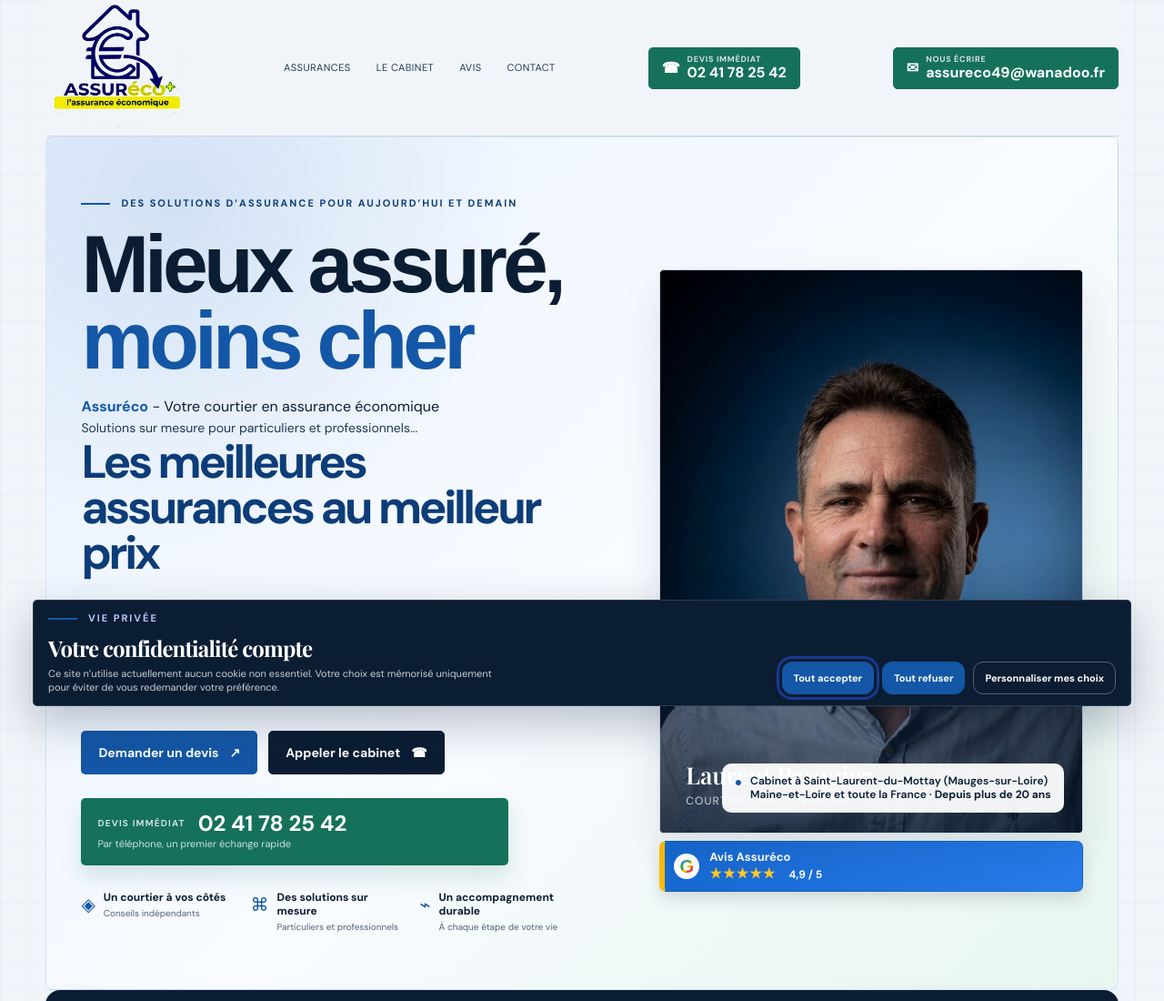
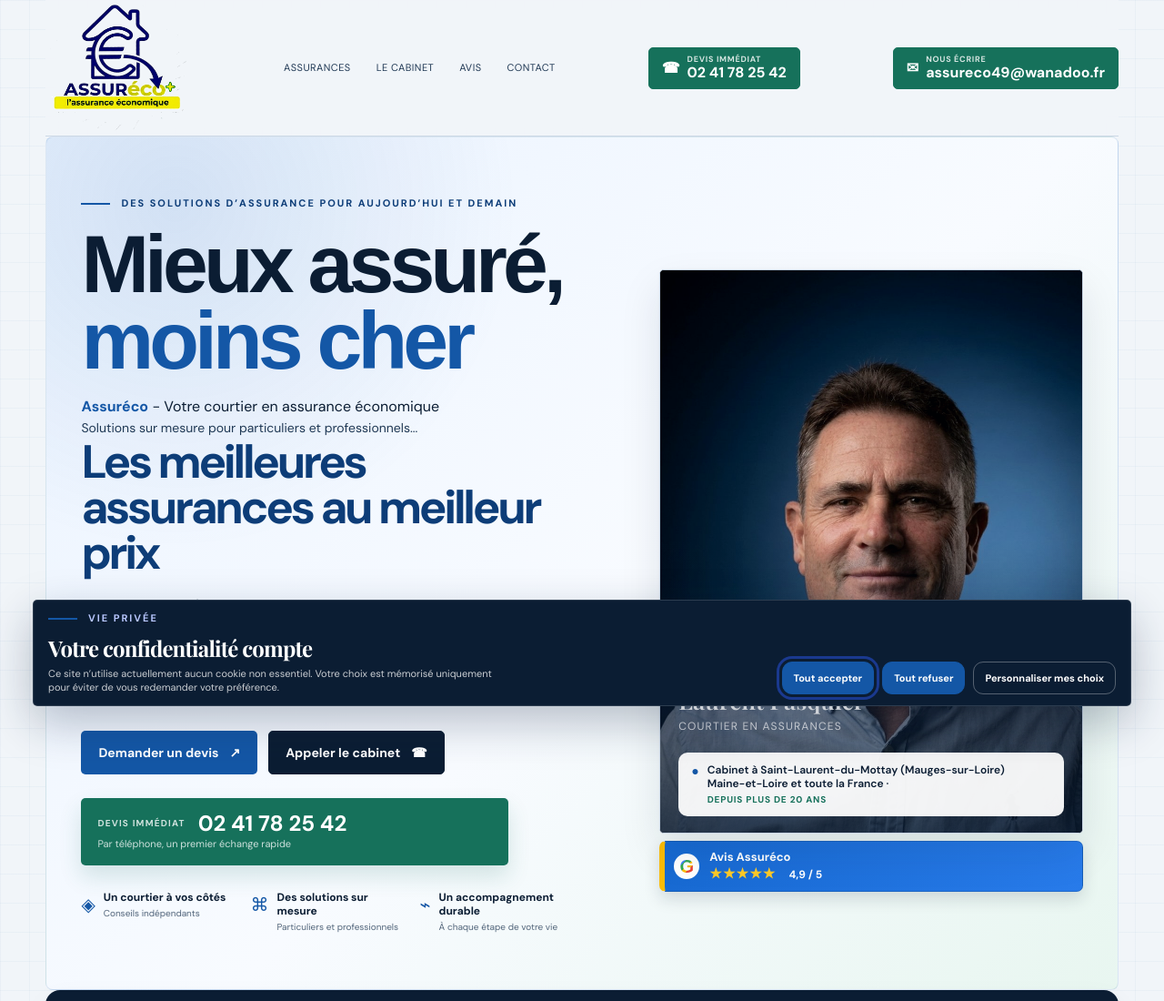
Before and after one commit to assurecopasquier-cmyk/questionnaire-vtc-taxi-assureco-pasquier, a plain HTML site: page index.html in a window 1280 px wide. Shown: the top 1100 px of the page at 91% size. Drawn offline with nearby package versions, Linux system fonts and the light colour scheme.

Commit message:
Update taste-gradient-variant.css

```diff
--- a/taste-gradient-variant.css
+++ b/taste-gradient-variant.css
@@ -147,3 +147,25 @@ html.taste-gradient-variant .service-card:focus-visible {
     margin-top: 7px;
   }
 }
+
+/* Empile proprement le nom et l'adresse en bas de la photo sans chevauchement */
+html.taste-gradient-variant .portrait-caption {
+  bottom: 108px;
+  left: 20px;
+  right: 20px;
+}
+
+html.taste-gradient-variant .portrait-contact {
+  left: 20px;
+  right: 20px;
+  bottom: 18px;
+}
+
+html.taste-gradient-variant .portrait-contact strong {
+  display: block;
+  margin-top: 4px;
+  color: var(--green);
+  font-size: 10px;
+  letter-spacing: 0.08em;
+  text-transform: uppercase;
+}
```
